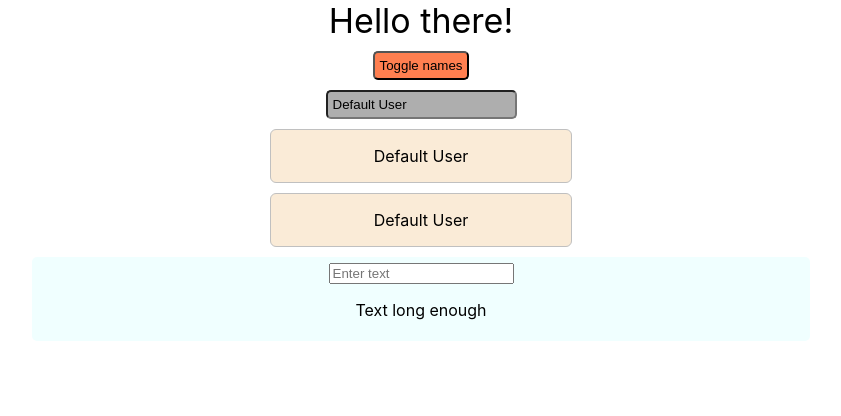
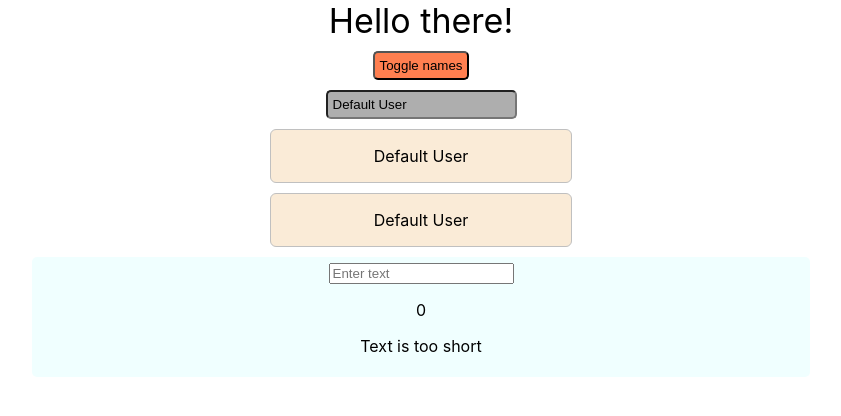
Before and after one commit to Rrroman/react-learning, a React (Create React App) app in the folder my-app/: page / in a window 1280 px wide. Shown: the top 416 px of the page, without its empty margins (219-1060 px from the left). Built offline with nearby package versions, Linux system fonts and the light colour scheme.

Commit message:
fix: text length display

```diff
--- a/my-app/src/components/Chars/Chars.js
+++ b/my-app/src/components/Chars/Chars.js
@@ -1,7 +1,7 @@
 import React from 'react';
 import classes from './Chars.module.css';
 
-import Validation from '../Validation/Validation';
+import Validation from './Validation/Validation';
 import Char from './Char/Char';
 
 const Chars = (props) => {
--- a/my-app/src/containers/App.js
+++ b/my-app/src/containers/App.js
@@ -120,6 +120,7 @@ class App extends Component {
           changedText={this.setTextHandler.bind(this)}
           messageArray={this.state.messageArray}
           deletedChar={this.deleteCharHandler}
+          textLength={this.state.textLength}
         />
         {/* <WishlistForm /> */}
         {/* <BeamMeUpStatey /> */}
```
Also changed, not shown: my-app/src/components/Chars/Validation/Validation.js (renamed from my-app/src/components/Validation/Validation.js).
